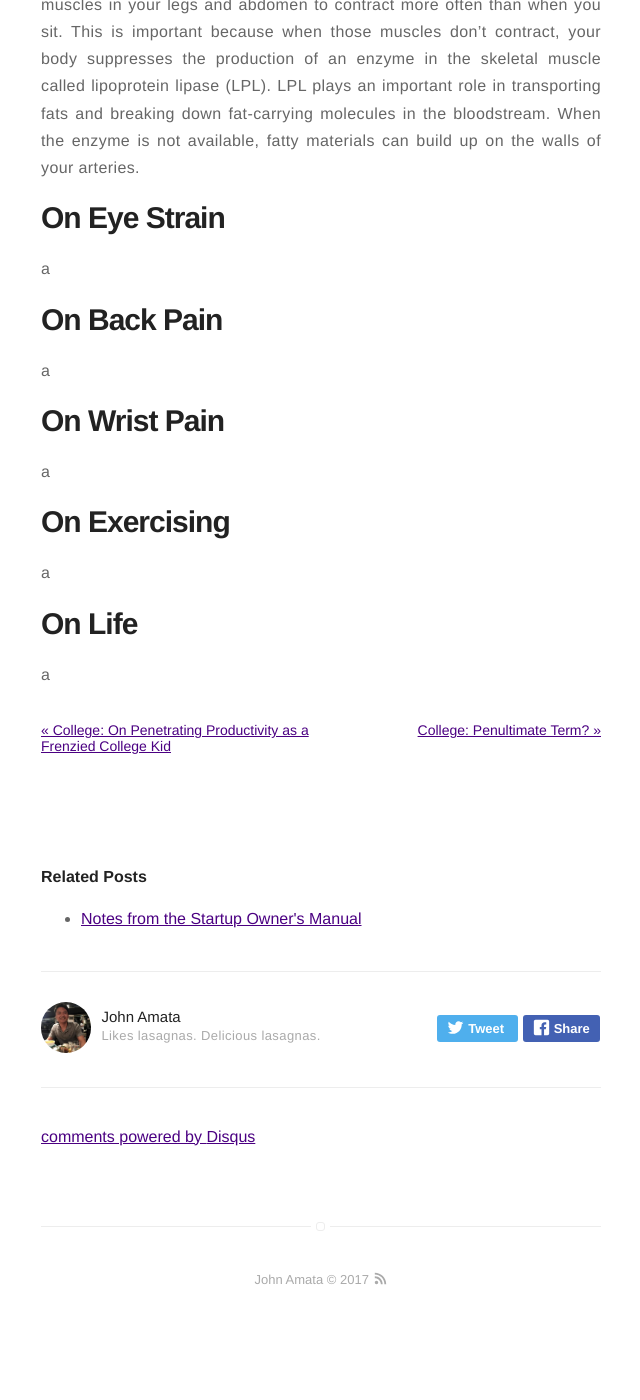
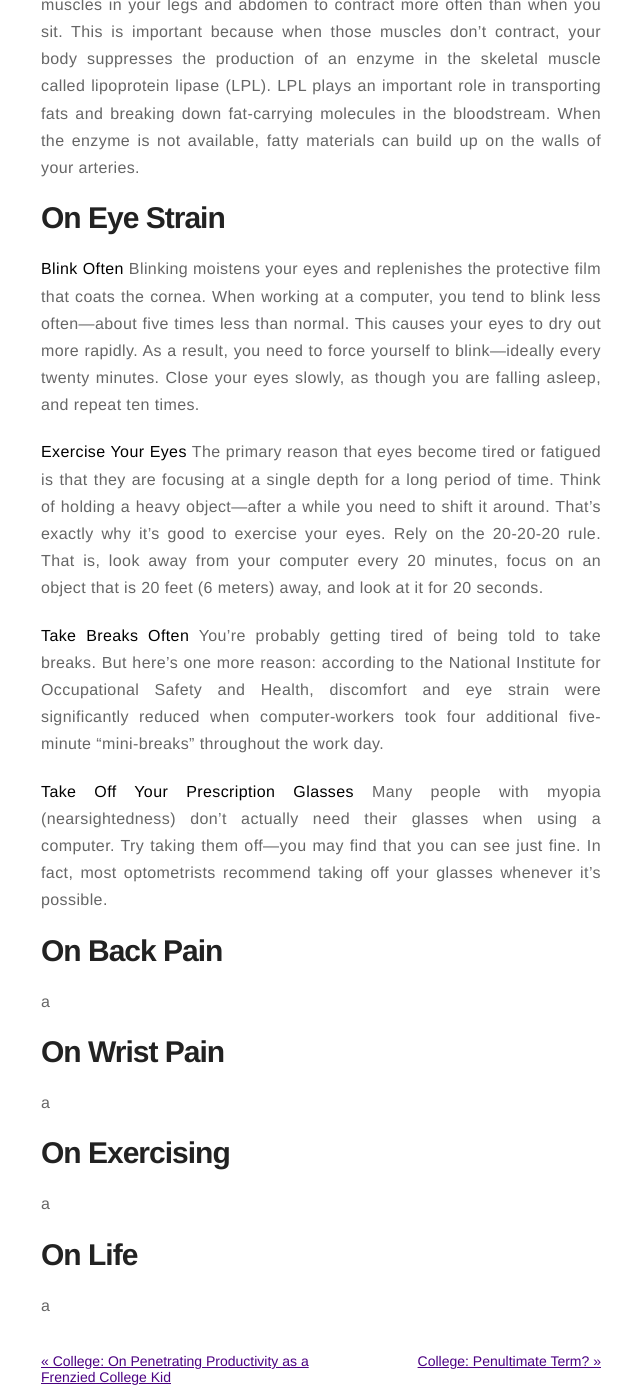
Before and after one commit to jpamata/jpamata.github.io, a Jekyll site: the page built from _posts/2016-9-10-notes-from-the-healthy-programmer.md, in a window 1280 px wide and 1400 px high, scrolled down 974 px. Shown: the whole window, without its empty margins (319-959 px from the left). Built offline with Jekyll 4.4.1, drawn with Linux system fonts in a browser that asks for light colours; comment, search, counter and statistics services are not loaded; before the commit the page ends 2301 px from its top, so only the background shows below that.

Commit message:
Update 2016-9-10-notes-from-the-healthy-programmer.md

```diff
--- a/_posts/2016-9-10-notes-from-the-healthy-programmer.md
+++ b/_posts/2016-9-10-notes-from-the-healthy-programmer.md
@@ -21,7 +21,13 @@ description: Some of my notes, input, and some additional research for the book,
 and abdomen to contract more often than when you sit. This is important because when those muscles don’t contract, your body suppresses the production of an enzyme in the skeletal muscle called lipoprotein lipase (LPL). LPL plays an important role in transporting fats and breaking down fat-carrying molecules in the bloodstream. When the enzyme is not available, fatty materials can build up on the walls of your arteries.</p>
 
 # On Eye Strain
-<p align="justify"></p>a
+<p align="justify"><strong>Blink Often</strong> Blinking moistens your eyes and replenishes the protective film that coats the cornea. When working at a computer, you tend to blink less often—about five times less than normal. This causes your eyes to dry out more rapidly. As a result, you need to force yourself to blink—ideally every twenty minutes. Close your eyes slowly, as though you are falling asleep, and repeat ten times.</p>
+
+<p align="justify"><strong>Exercise Your Eyes</strong> The primary reason that eyes become tired or fatigued is that they are focusing at a single depth for a long period of time. Think of holding a heavy object—after a while you need to shift it around. That’s exactly why it’s good to exercise your eyes. Rely on the 20-20-20 rule. That is, look away from your computer every 20 minutes, focus on an object that is 20 feet (6 meters) away, and look at it for 20 seconds.</p>
+
+<p align="justify"><strong>Take Breaks Often</strong> You’re probably getting tired of being told to take breaks. But here’s one more reason: according to the National Institute for Occupational Safety and Health, discomfort and eye strain were significantly reduced when computer-workers took four additional five-minute “mini-breaks” throughout the work day.</p>
+
+<p align="justify"><strong>Take Off Your Prescription Glasses</strong> Many people with myopia (nearsightedness) don’t actually need their glasses when using a computer. Try taking them off—you may find that you can see just fine. In fact, most optometrists recommend taking off your glasses whenever it’s possible.</p>
 
 # On Back Pain
 <p align="justify"></p>a
```
